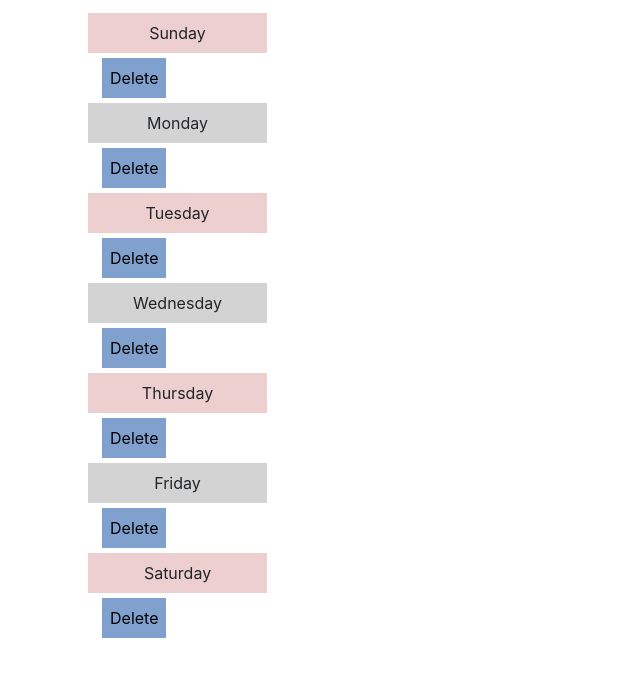
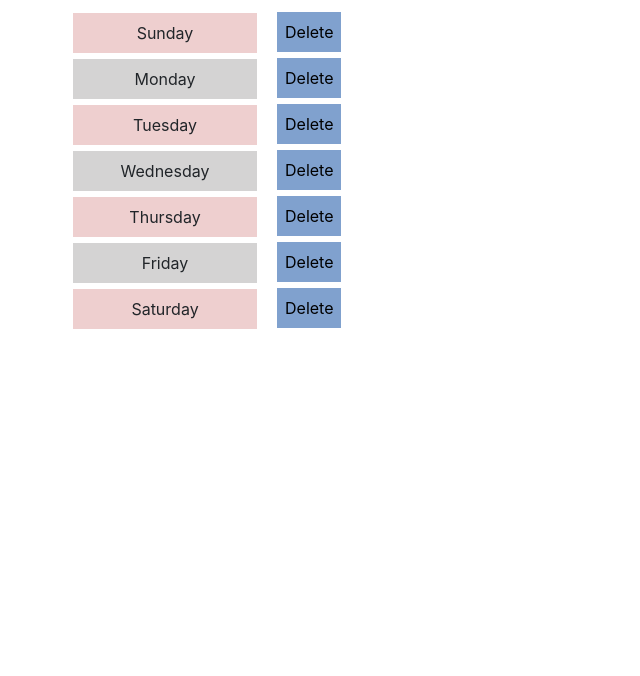
Before and after one commit to madhurabhujbal/simpleList-VueJS, a Vue app: page / in a window 1280 px wide. Shown: the top 676 px of the page, without its empty margins (0-640 px from the left). Built offline with nearby package versions, Linux system fonts and the light colour scheme.

Commit message:
Move buttonClicked method to main App file

```diff
--- a/src/components/WeekDay.vue
+++ b/src/components/WeekDay.vue
@@ -1,5 +1,5 @@
 <template>
-  <div>
+  <div class="row">
     <div :class="'col-md-2 ' + getId()">
       {{weekday.day}}
     </div>
@@ -17,9 +17,6 @@ export default {
       getId() {
         return this.weekday.id % 2 === 0 ? "even-day" : "odd-day";
       },
-      buttonClicked() {
-        console.log("delete button clicked");
-      }
     }
 }
 </script>
```
